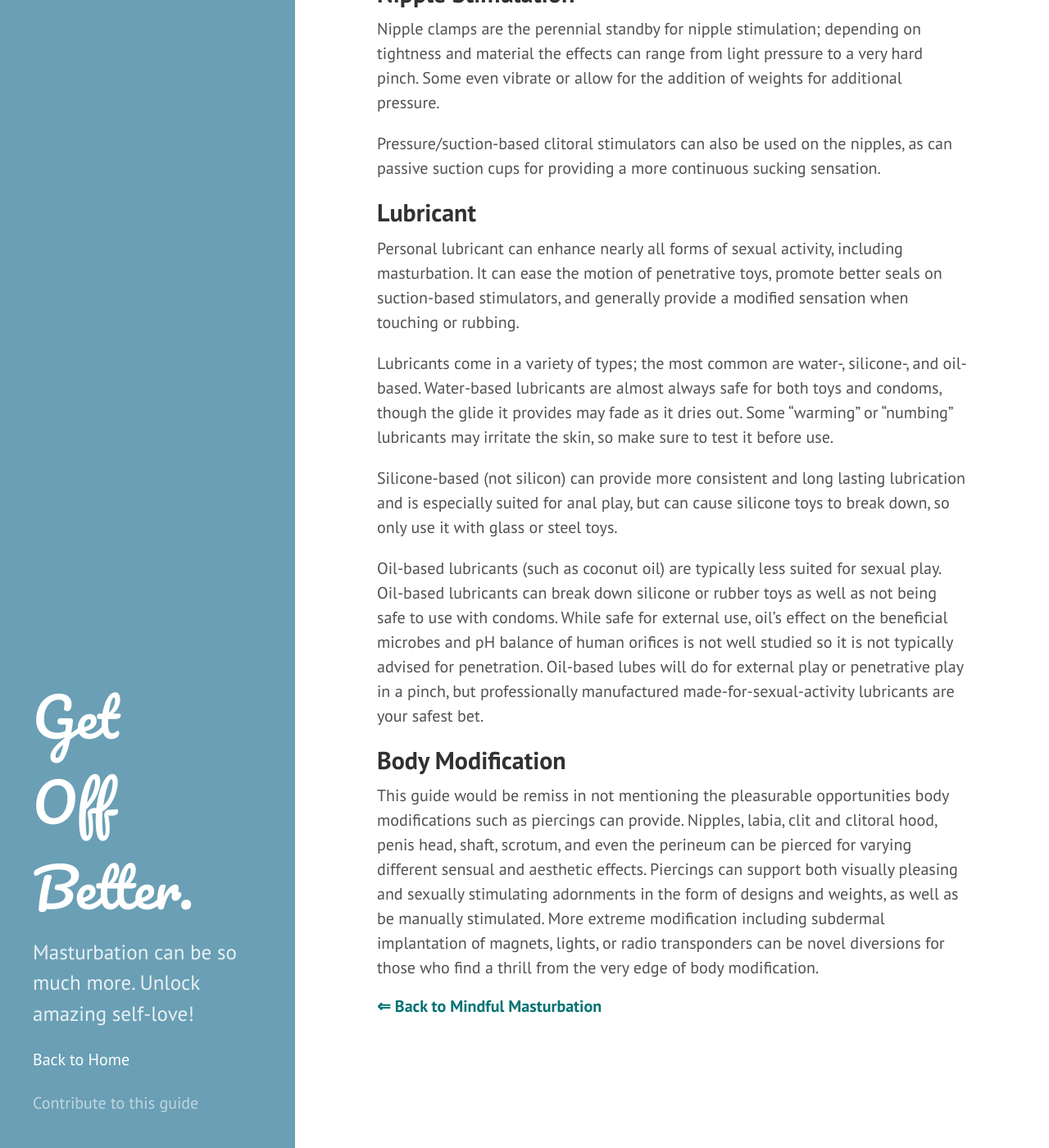
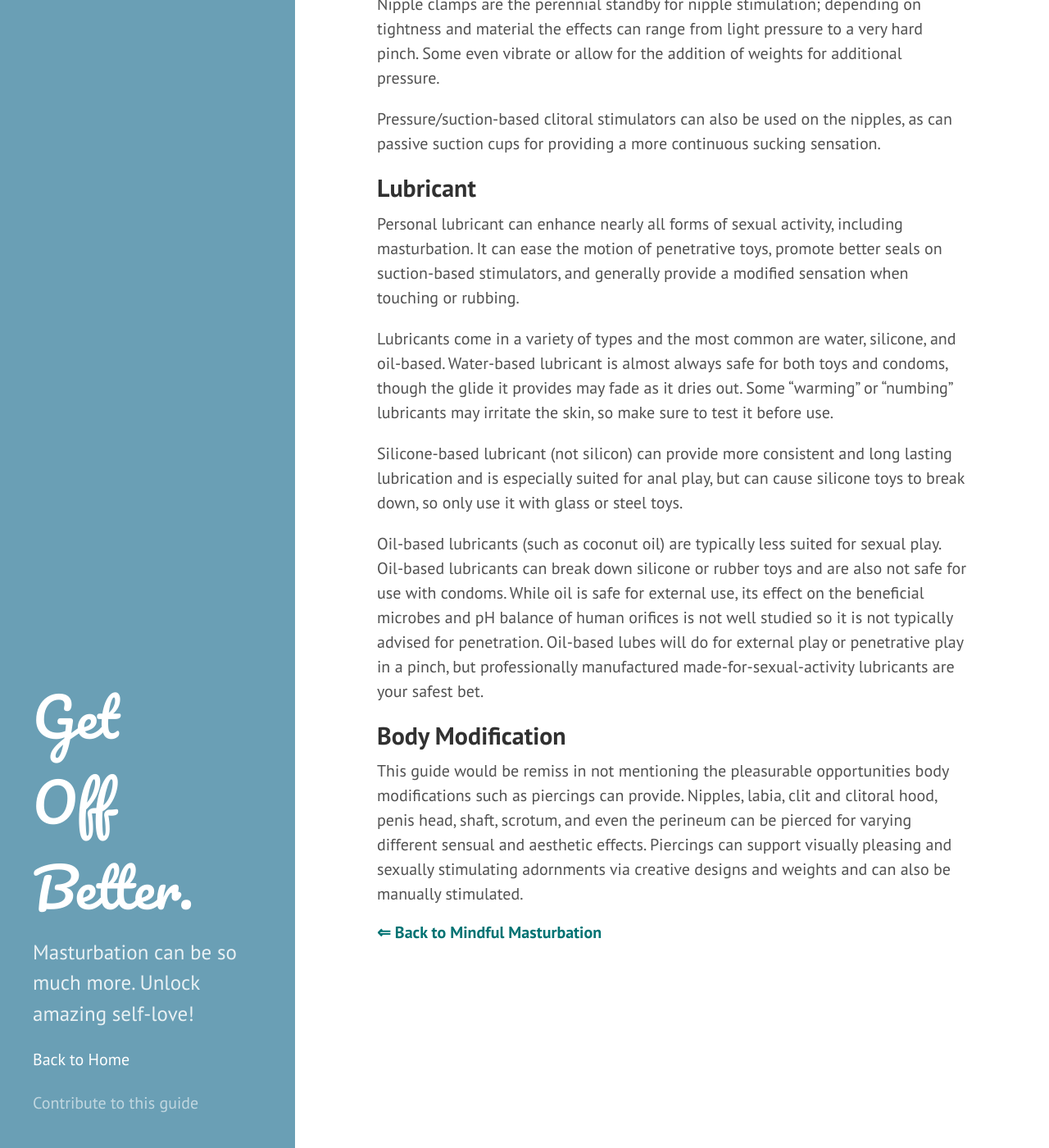
Before and after one commit to abigailsegreta/mindfulmasturbation, a Jekyll site: the page built from toys.md, in a window 1280 px wide and 1400 px high, scrolled down 2449 px. Shown: the whole window at 82% size. Built offline with Jekyll 4.4.1, drawn with Linux system fonts in a browser that asks for light colours; some of the changed text lies outside the part shown.

Commit message:
Add editing changes

```diff
--- a/toys.md
+++ b/toys.md
@@ -30,17 +30,17 @@ There are also more exotic form factors such as combination G-spot/clitoral vibr
 
 ## G-Spot & Vaginal Stimulation
 
-Vibrators for the G-spot are by far the most common toy for stimulation of that area. There's a wide range of dildos that can also be used for non-moving stimulation. Rabbit vibrators will sometimes have rotating beads within on the dildo but underneath the membrane to mechanically stimulate the G-spot and vagina.
+Vibrators for the G-spot are by far the most common toy for stimulation of that area. There's a wide range of dildos that can also be used for non-moving stimulation. Rabbit vibrators will sometimes have rotating beads within the dildo but underneath the membrane to mechanically stimulate the G-spot and vagina.
 
-Dildos also come in a variety of sizes if the sensation of being stretched or filled is appealing; for more exotic interests, dildos in the form of animal, monster, or even alien penises are available.
+Dildos also come in a variety of sizes if the sensation of being stretched or filled is appealing. For more exotic interests, dildos in the form of animal, monster, or even alien penises are available.
 
 ## Anal Stimulation
 
 Most importantly, all anal-use toys *must* have a flared base! Using toys without a flared base is dangerous because they can slip inside you and become impossible to remove without medical intervention. Going slow and using plenty of lubricant is also vital for safe anal play; insufficient lubrication can cause tears that can increase the likelihood of infection or even STI transmission during sex with a partner.
 
-The world of anal toys is massive and varied. Small butt plugs can be a way to get used to the sensation of having something inserted in your ass; they often come in sets that allow you to increase in size as you become used to the stimulation and learn to relax. Anal beads can also be a great beginner toy which provide more active stimulation.
+The world of anal toys is massive and varied. Small butt plugs can be a way to get used to the sensation of having something inserted in your ass; they often come in sets that allow you to increase in size as you become used to the stimulation and learn to relax. Anal beads provide slightly more active stimulation and can also be a great beginner toy.
 
-Vibrators and dildos abound of all shapes and sizes for anal insertion; there are even toys that enter the anus and vagina simultaneously as well as stimulating the clitoris at the same time.
+Vibrators and dildos of all shapes and sizes abound; there are even toys that enter the anus and vagina simultaneously and stimulate the clitoris too.
 
 For owners of a prostate, there are vibrators as well as manual toys in various finishes and materials which are specifically angled to stimulate the prostate. There are also butt plugs with perineal stimulators which can provide additional sensation.
 
@@ -64,14 +64,14 @@ Pressure/suction-based clitoral stimulators can also be used on the nipples, as
 
 Personal lubricant can enhance nearly all forms of sexual activity, including masturbation. It can ease the motion of penetrative toys, promote better seals on suction-based stimulators, and generally provide a modified sensation when touching or rubbing.
 
-Lubricants come in a variety of types; the most common are water-, silicone-, and oil-based. Water-based lubricants are almost always safe for both toys and condoms, though the glide it provides may fade as it dries out. Some "warming" or "numbing" lubricants may irritate the skin, so make sure to test it before use.
+Lubricants come in a variety of types and the most common are water, silicone, and oil-based. Water-based lubricant is almost always safe for both toys and condoms, though the glide it provides may fade as it dries out. Some "warming" or "numbing" lubricants may irritate the skin, so make sure to test it before use.
 
-Silicone-based (not silicon) can provide more consistent and long lasting lubrication and is especially suited for anal play, but can cause silicone toys to break down, so only use it with glass or steel toys.
+Silicone-based lubricant (not silicon) can provide more consistent and long lasting lubrication and is especially suited for anal play, but can cause silicone toys to break down, so only use it with glass or steel toys.
 
-Oil-based lubricants (such as coconut oil) are typically less suited for sexual play. Oil-based lubricants can break down silicone or rubber toys as well as not being safe to use with condoms. While safe for external use, oil's effect on the beneficial microbes and pH balance of human orifices is not well studied so it is not typically advised for penetration. Oil-based lubes will do for external play or penetrative play in a pinch, but professionally manufactured made-for-sexual-activity lubricants are your safest bet.
+Oil-based lubricants (such as coconut oil) are typically less suited for sexual play. Oil-based lubricants can break down silicone or rubber toys and are also not safe for use with condoms. While oil is safe for external use, its effect on the beneficial microbes and pH balance of human orifices is not well studied so it is not typically advised for penetration. Oil-based lubes will do for external play or penetrative play in a pinch, but professionally manufactured made-for-sexual-activity lubricants are your safest bet.
 
 ## Body Modification
 
-This guide would be remiss in not mentioning the pleasurable opportunities body modifications such as piercings can provide. Nipples, labia, clit and clitoral hood, penis head, shaft, scrotum, and even the perineum can be pierced for varying different sensual and aesthetic effects. Piercings can support both visually pleasing and sexually stimulating adornments in the form of designs and weights, as well as be manually stimulated. More extreme modification including subdermal implantation of magnets, lights, or radio transponders can be novel diversions for those who find a thrill from the very edge of body modification.
+This guide would be remiss in not mentioning the pleasurable opportunities body modifications such as piercings can provide. Nipples, labia, clit and clitoral hood, penis head, shaft, scrotum, and even the perineum can be pierced for varying different sensual and aesthetic effects. Piercings can support visually pleasing and sexually stimulating adornments via creative designs and weights and can also be manually stimulated.
 
 #### [⇐ Back to Mindful Masturbation](/#toys)
```
Also changed, not shown: other parts of toys.md (+2 -2 lines), index.md (+11 -13 lines).
